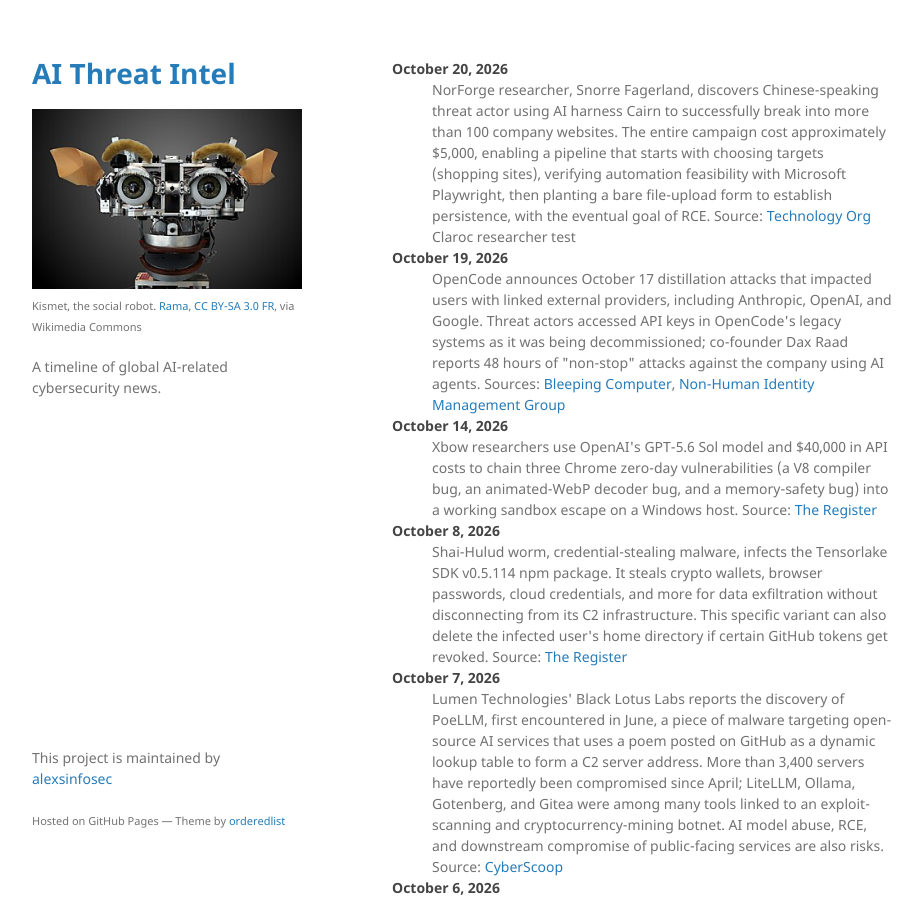
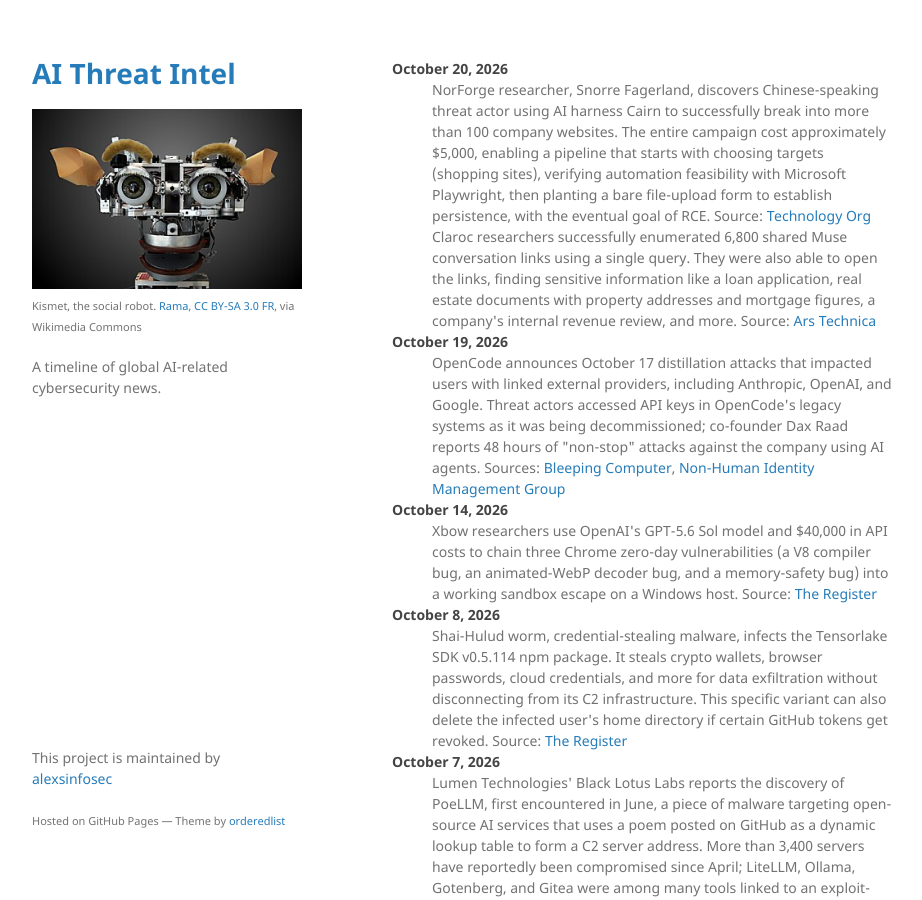
Before and after one commit to alexsinfosec/aithreatintel, a Jekyll site: the page built from index.md, in a window 1280 px wide and 900 px high. Shown: the whole window, without its empty margins (178-1100 px from the left). Built offline with Jekyll 4.4.1, drawn with Linux system fonts in a browser that asks for light colours.

Commit message:
Revise Claroc entry with new findings on Muse links
Updated the entry for Claroc researchers' findings on shared Muse conversation links, detailing the sensitive information discovered and providing the source.

```diff
--- a/index.md
+++ b/index.md
@@ -5,7 +5,7 @@ layout: default
 <dl>
 <dt>October 20, 2026</dt>
 <dd>NorForge researcher, Snorre Fagerland, discovers Chinese-speaking threat actor using AI harness Cairn to successfully break into more than 100 company websites. The entire campaign cost approximately $5,000, enabling a pipeline that starts with choosing targets (shopping sites), verifying automation feasibility with Microsoft Playwright, then planting a bare file-upload form to establish persistence, with the eventual goal of RCE. Source: <a href="https://www.technology.org/2026/10/20/hacker-ai-agents-cairn-100-websites-deere-sharkninja-cummins/" target="_blank">Technology Org</a></dd>
-<dd>Claroc researcher test</dd>
+<dd>Claroc researchers successfully enumerated 6,800 shared Muse conversation links using a single query. They were also able to open the links, finding sensitive information like a loan application, real estate documents with property addresses and mortgage figures, a company's internal revenue review, and more. Source: <a href="https://arstechnica.com/security/2026/10/meta-muse-exposes-users-personal-and-business-secrets-when-they-share-conversations/" target="_blank">Ars Technica</a></dd>
 <dt>October 19, 2026</dt>
 <dd>OpenCode announces October 17 distillation attacks that impacted users with linked external providers, including Anthropic, OpenAI, and Google. Threat actors accessed API keys in OpenCode's legacy systems as it was being decommissioned; co-founder Dax Raad reports 48 hours of "non-stop" attacks against the company using AI agents. Sources: <a href="https://www.bleepingcomputer.com/news/security/opencode-hack-exposes-api-keys-amid-ai-distillation-attacks/">Bleeping Computer</a>, <a href="https://nhimg.org/opencode-console-breach-2026-stored-llm-api-keys" target="_blank">Non-Human Identity Management Group</a></dd>
 <dt>October 14, 2026</dt>
```
